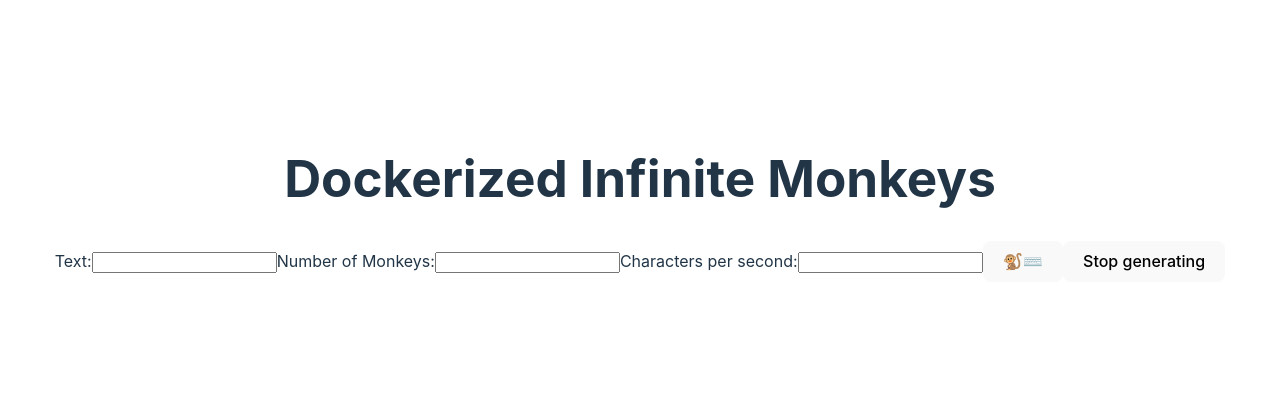
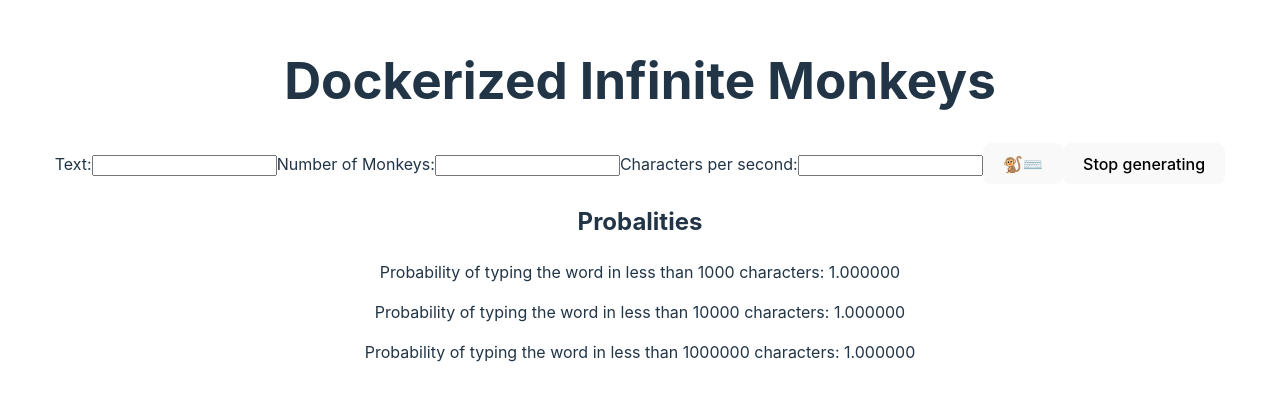
Before and after one commit to Jeanpefe/dockerized-infinite-monkeys, a React (Vite) app: page / in a window 1280 px wide. Shown: the part 201-602 px from the top of the page. Built offline with nearby package versions, Linux system fonts and the light colour scheme.

Commit message:
feat: display estimated probabilities

```diff
--- a/src/App.tsx
+++ b/src/App.tsx
@@ -1,6 +1,7 @@
 import { useCallback, useRef, useState } from 'react';
 import './App.css'
 import MonkeyText from './components/MonkeyText';
+import { CHARACTERS } from './consts';
 
 function App() {
   const [generate, setGenerate] = useState<boolean>(false)
@@ -56,6 +57,12 @@ function App() {
 	  <section>
 		{foundMonkeyIndex !== null && <p>Monkey {foundMonkeyIndex + 1} typed the text!</p>}
 	  </section>
+	  <section>
+		<h2>Probalities</h2>
+		<p>Probability of typing the word in less than 1000 characters: {(1-(1-(1/CHARACTERS.length)**inputText.length)**(1000/inputText.length)).toFixed(6)}</p>
+		<p>Probability of typing the word in less than 10000 characters: {(1-(1-(1/CHARACTERS.length)**inputText.length)**(10000/inputText.length)).toFixed(6)}</p>
+		<p>Probability of typing the word in less than 1000000 characters: {(1-(1-(1/CHARACTERS.length)**inputText.length)**(1000000/inputText.length)).toFixed(6)}</p>
+	  </section>
       <section style={{ "display": "flex", "gap": "2rem", "flexDirection": "column" }}>
         {
           Array.from({ length: inputNumberOfMonkeys }).map((_, index) => (
```
